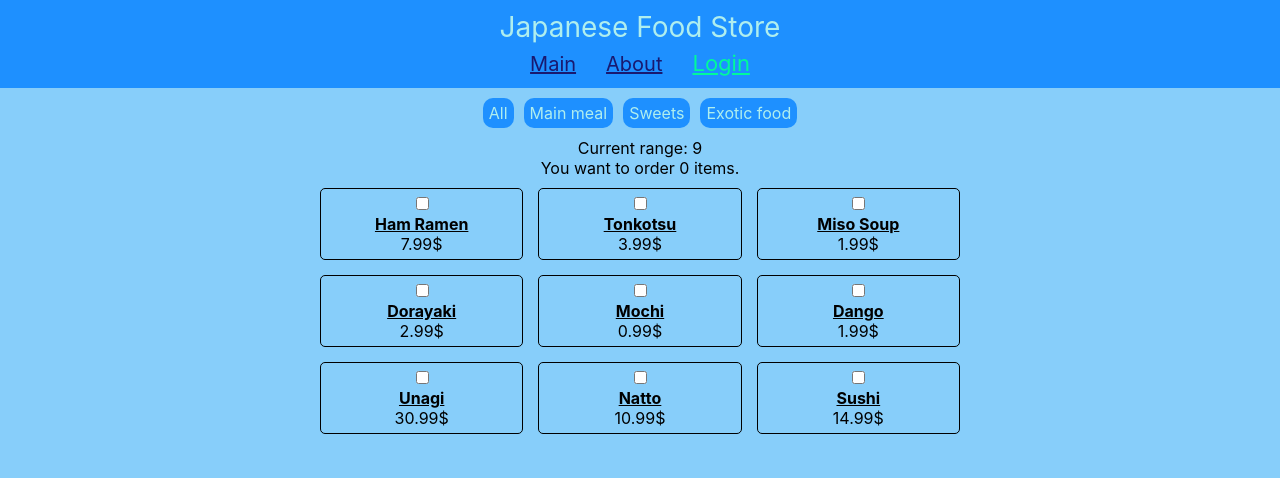
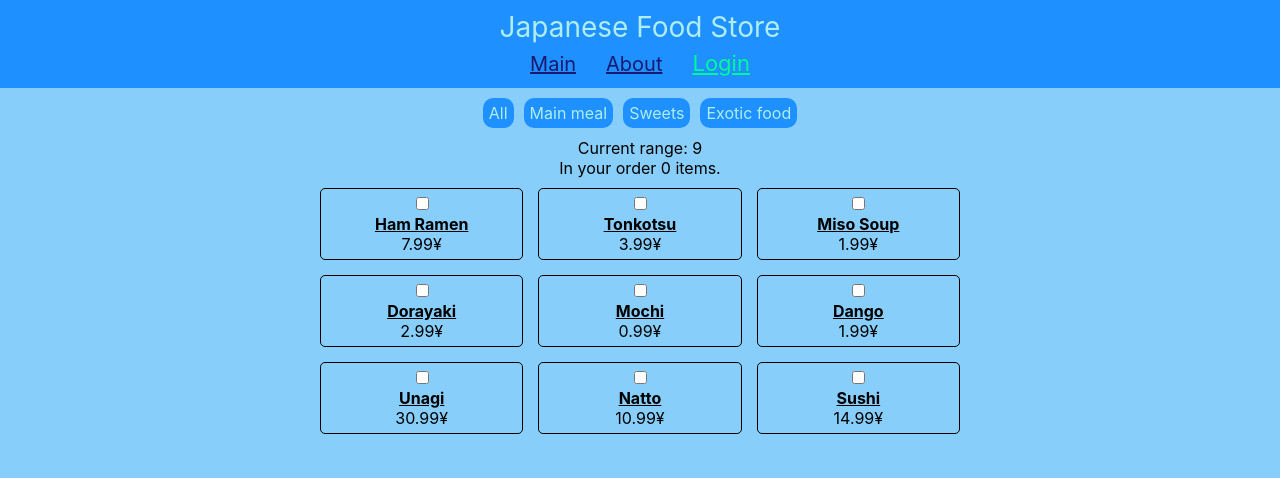
Before and after one commit to Shir0taka/Database_dev, a React (Create React App) app in the folder my-app/: page / in a window 1280 px wide. Shown: the top 478 px of the page. Built offline with nearby package versions, Linux system fonts and the light colour scheme.

Commit message:
Patch 0.2

```diff
--- a/my-app/src/components/Content/index.js
+++ b/my-app/src/components/Content/index.js
@@ -1,6 +1,6 @@
 import ProductList from "../ProductList";
 import CategoryList from '../CategoryList';
-import {Component} from "react";
+import { Component } from "react";
 import { Wrapper } from "./styles";
 
 const categories = [
--- a/my-app/src/components/Product/index.jsx
+++ b/my-app/src/components/Product/index.jsx
@@ -5,7 +5,7 @@ import FeedbackForm from "../FeedbackForm";
 import Price from "../Price";
 
 
-function сonvertfromUsdToUah(jpy) {
+function сonvertfromJpyToUah(jpy) {
     const course = 0.25;
     const result = jpy * course;
     const rounded = Math.round(result * 100) / 100;
@@ -15,15 +15,15 @@ function сonvertfromUsdToUah(jpy) {
 function Product(props) {
     let { productId } = useParams();
 
-    let product = props.products.find(p => p.id === productId);
+    let product = props.products.find(p => p.id == productId);
 
     const jpy = product.price;
-    const uah = сonvertfromUsdToUah(jpy);
+    const uah = сonvertfromJpyToUah(jpy);
     return(
         <Wrapper>
             <div>
                 <Title>{product.name}</Title>
-                <div>Example description</div>
+                <div>Here is the difference in currency</div>
             </div>
             <div>
                 <Price currency="uah" amount={uah}/>
--- a/my-app/src/components/Product/styles.js
+++ b/my-app/src/components/Product/styles.js
@@ -7,7 +7,7 @@ export const Wrapper = styled.div`
     gap: 10px;
     width: 500px;
     margin: 15px auto;
-    background-color: #e1e1e1;
+    background-color: #1E90FF;
     border-radius: 10px;
     padding: 10px;
 `;
--- a/my-app/src/components/ProductItem/index.js
+++ b/my-app/src/components/ProductItem/index.js
@@ -23,11 +23,11 @@ class ProductItem extends Component {
                 <Item>
                     <input type="checkbox" onChange={this.handleCheckboxChange}/>
                     <Title><Link to={`product/${this.props.product.id}`}>{this.props.product.name}</Link></Title>
-                    <div>{this.props.product.price}$</div>
+                    <div>{this.props.product.price}¥</div>
                 </Item>
             </Wrapper>
         );
-    }
+    };
 }
 
 export default ProductItem;
--- a/my-app/src/components/ProductList/index.js
+++ b/my-app/src/components/ProductList/index.js
@@ -10,17 +10,14 @@ class ProductList extends Component {
             amount: 0
         }
     }
-
     addItem = () => {
         instancesCount += 1
         this.props.addItem(instancesCount);
     }
-
     removeItem = () => {
         instancesCount -= 1
         this.props.addItem(instancesCount);
     }
-
     handleAmountChange = (change) => {
         if (change === 0) {
             this.setState({
@@ -32,20 +29,18 @@ class ProductList extends Component {
             })
         }
     }
-
     vanishAmount = () => {
         this.setState({
             amount: 0
         })
     }
-
     render() {
         this.categoryProducts = this.props.category === 0
             ? this.props.products
             : this.props.products.filter(product => product.categoryId === this.props.category)
         return (
             <>
-            <div>You want to order {this.state.amount} items.</div>
+            <div>In your order {this.state.amount} items.</div>
             <Wrapper>
                 {this.categoryProducts.map(product =>
                     <ProductItem
```
